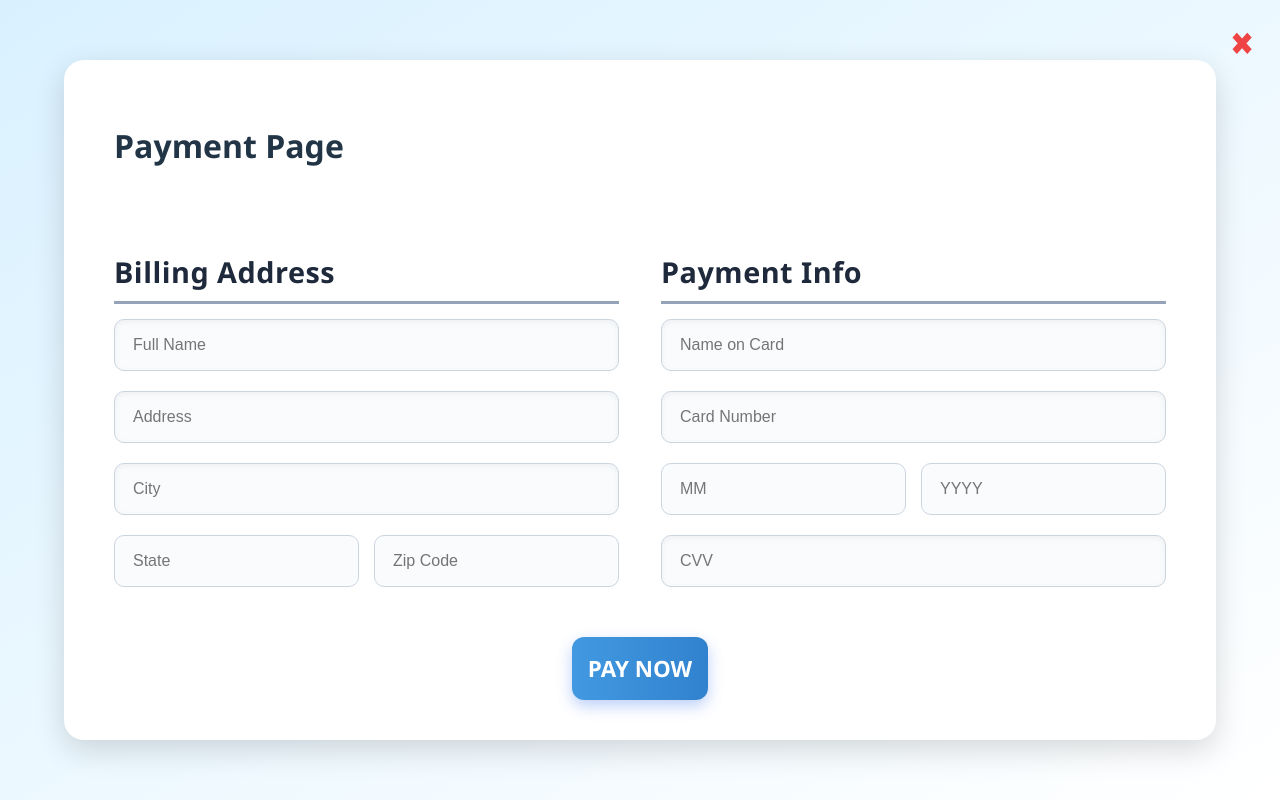
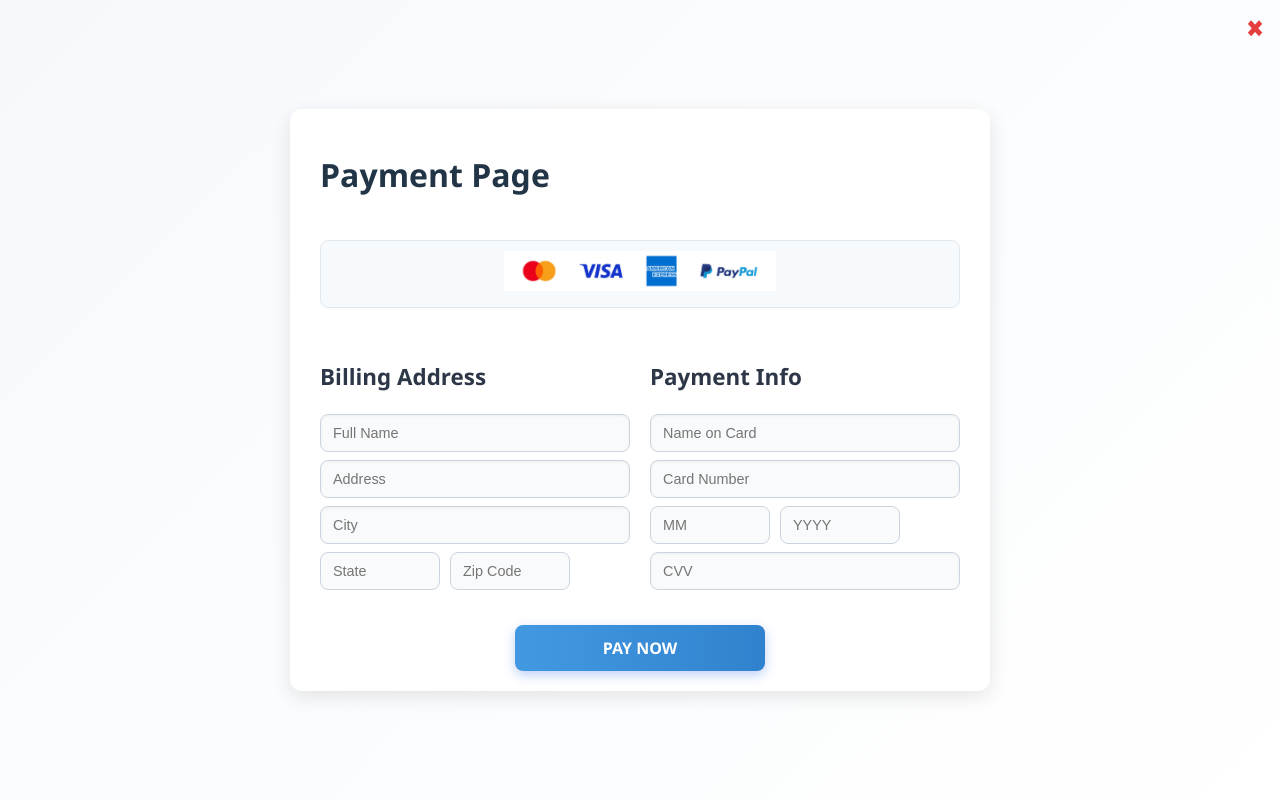
Before and after one commit to Kevyi/GroceryChain, a React (Vite) app in the folder Grocery Website/: page /payment in a window 1280 px wide. Built offline with nearby package versions, Linux system fonts and the light colour scheme; no server answers.

Commit message:
Added Loading and CreditCard

```diff
--- a/Grocery Website/src/pages/Payment.jsx
+++ b/Grocery Website/src/pages/Payment.jsx
@@ -16,6 +16,7 @@ export default function PaymentPage({ handlePayment, onClose, onPaymentSuccess }
     });
 
     const [paymentStatus, setPaymentStatus] = useState("");
+    const [isProcessing, setIsProcessing] = useState(false); // Spinner state
 
     const handleInputChange = (e) => {
         const { name, value } = e.target;
@@ -27,9 +28,13 @@ export default function PaymentPage({ handlePayment, onClose, onPaymentSuccess }
 
     const handleSubmit = async (e) => {
         e.preventDefault();
-        setPaymentStatus("Processing payment...");
+        setPaymentStatus("");
+        setIsProcessing(true); // Show spinner
 
+        // Simulate loading for 2 seconds before continuing
+        setTimeout(async () => {
             const success = await handlePayment(paymentDetails);
+            setIsProcessing(false); // Hide spinner after processing
 
             if (success) {
                 setPaymentStatus("Payment Successful! 🎉");
@@ -39,6 +44,7 @@ export default function PaymentPage({ handlePayment, onClose, onPaymentSuccess }
             } else {
                 setPaymentStatus("Error: Unable to process payment.");
             }
+        }, 2000);
     };
 
     return (
@@ -48,6 +54,14 @@ export default function PaymentPage({ handlePayment, onClose, onPaymentSuccess }
             </button>
             <form className={styles.paymentForm} onSubmit={handleSubmit}>
                 <h1 className={styles.pageTitle}>Payment Page</h1>
+                {/* Accepted Cards Image */}
+                <div className={styles.cardImageContainer}>
+                    <img
+                        src="/CreditCard.jpg" // Path to image in public folder
+                        alt="Accepted Credit Cards"
+                        className={styles.cardImage}
+                    />
+                </div>
                 <div className={styles.row}>
                     <div className={styles.column}>
                         <h3 className={styles.sectionTitle}>Billing Address</h3>
@@ -144,8 +158,8 @@ export default function PaymentPage({ handlePayment, onClose, onPaymentSuccess }
                         </div>
                     </div>
                 </div>
-                <button type="submit" className={styles.submitButton}>
-                    Pay Now
+                <button type="submit" className={styles.submitButton} disabled={isProcessing}>
+                    {isProcessing ? <div className={styles.spinner}></div> : "Pay Now"}
                 </button>
                 {paymentStatus && (
                     <p
--- a/Grocery Website/src/styles/paymentPage.module.css
+++ b/Grocery Website/src/styles/paymentPage.module.css
@@ -4,173 +4,188 @@
     left: 0;
     width: 100%;
     height: 100%;
-    background: linear-gradient(to bottom right, #d9f1ff, #ffffff);
+    background: linear-gradient(135deg, #f6f9fc, #ffffff);
     display: flex;
     justify-content: center;
     align-items: center;
     z-index: 1000;
     font-family: "Poppins", "Segoe UI", Tahoma, Geneva, Verdana, sans-serif;
     overflow-y: auto;
+    padding: 20px;
 }
 
 .paymentForm {
     background: #ffffff;
-    padding: 40px 50px;
-    border-radius: 20px;
-    box-shadow: 0 10px 30px rgba(0, 0, 0, 0.15);
-    max-width: 1200px; /* Increase max-width to prevent clipping */
-    width: 90%; /* Allow flexibility for smaller screens */
+    padding: 20px 30px;
+    border-radius: 12px;
+    box-shadow: 0 6px 20px rgba(0, 0, 0, 0.1);
+    max-width: 700px;
+    width: 90%;
     display: flex;
-    flex-direction: column; /* Stack items vertically */
-    gap: 30px;
-    overflow: visible; /* Ensure content isn't clipped */
+    flex-direction: column;
+    gap: 20px;
     position: relative;
 }
 
-
-.row {
-    display: flex;
-    justify-content: space-between; /* Space between left and right columns */
-    align-items: flex-start; /* Align items to the top */
-    gap: 40px; /* Add spacing between columns */
-    flex-wrap: nowrap; /* Prevent wrapping */
+.cardImageContainer {
+    text-align: center;
+    padding: 10px;
+    background-color: #f7fafc;
+    border-radius: 8px;
+    border: 1px solid #e2e8f0;
+    margin-bottom: 10px;
 }
 
-.leftColumn {
-    flex: 1; /* Take up equal space */
-    display: flex;
-    flex-direction: column;
-    gap: 25px;
-}
-
-.rightColumn {
-    flex: 1; /* Take up equal space */
-    display: flex;
-    flex-direction: column;
-    gap: 25px;
+.cardImage {
+    max-width: 100%;
+    height: auto;
+    max-height: 40px;
+    object-fit: contain;
 }
 
 .sectionTitle {
-    font-size: 1.8rem;
-    font-weight: 700;
-    color: #1e293b;
-    border-bottom: 3px solid #94a3b8;
-    padding-bottom: 8px;
-    letter-spacing: 0.5px;
+    font-size: 1.4rem;
+    font-weight: 600;
+    color: #2d3748;
+    margin-bottom: 8px;
+}
+
+.row {
+    display: grid;
+    grid-template-columns: repeat(auto-fit, minmax(240px, 1fr));
+    gap: 20px;
+}
+
+.column {
+    display: flex;
+    flex-direction: column;
+    gap: 12px;
 }
 
 .inputGroup {
     display: flex;
     flex-direction: column;
-    gap: 20px;
+    gap: 8px;
 }
 
 .input {
-    padding: 16px 18px;
-    font-size: 1rem;
+    padding: 10px 12px;
+    font-size: 0.9rem;
     border: 1px solid #cbd5e0;
-    border-radius: 10px;
-    background-color: #f9fbfd;
+    border-radius: 8px;
+    background-color: #f9fafb;
     transition: border-color 0.3s ease, box-shadow 0.3s ease;
-    box-shadow: inset 0 2px 6px rgba(0, 0, 0, 0.05);
+    box-shadow: inset 0 1px 3px rgba(0, 0, 0, 0.05);
 }
 
 .input:focus {
-    border-color: #2563eb;
-    background-color: #eef7ff;
-    box-shadow: 0 0 10px rgba(37, 99, 235, 0.4);
+    border-color: #3182ce;
+    background-color: #edf2f7;
+    box-shadow: 0 0 6px rgba(49, 130, 206, 0.3);
     outline: none;
 }
 
 .smallInputGroup {
     display: flex;
-    gap: 15px;
+    gap: 10px;
+    flex-wrap: wrap; /* Ensure fields adjust for smaller screens */
 }
 
 .smallInput {
     flex: 1;
-    padding: 16px 18px;
-    font-size: 1rem;
+    min-width: 80px; /* Ensures the fields don't shrink too much */
+    max-width: 120px; /* Prevents fields from being too wide */
+    padding: 10px 12px;
+    font-size: 0.9rem;
     border: 1px solid #cbd5e0;
-    border-radius: 10px;
-    background-color: #f9fbfd;
+    border-radius: 8px;
+    background-color: #f9fafb;
     transition: border-color 0.3s ease, box-shadow 0.3s ease;
 }
 
 .smallInput:focus {
-    border-color: #3b82f6;
-    background-color: #eef7ff;
-    box-shadow: 0 0 8px rgba(59, 130, 206, 0.4);
+    border-color: #2563eb;
+    box-shadow: 0 0 6px rgba(37, 99, 235, 0.3);
     outline: none;
 }
 
 .submitButton {
     background: linear-gradient(to right, #4299e1, #3182ce);
     color: #ffffff;
-    padding: 16px;
-    font-size: 1.4rem;
+    padding: 12px 0;
+    font-size: 1rem;
     font-weight: bold;
     border: none;
-    border-radius: 12px;
+    border-radius: 8px;
     cursor: pointer;
     transition: transform 0.2s ease, box-shadow 0.2s ease, background-color 0.3s ease;
-    margin-top: 20px;
+    margin-top: 15px;
     text-transform: uppercase;
-    align-self: center; /* Center horizontally */
     text-align: center;
-    box-shadow: 0 6px 15px rgba(37, 99, 235, 0.3);
+    width: 100%;
+    max-width: 250px;
+    align-self: center;
+    box-shadow: 0 4px 12px rgba(37, 99, 235, 0.3);
 }
 
 .submitButton:hover {
-    transform: translateY(-3px) scale(1.03);
-    box-shadow: 0 8px 20px rgba(37, 99, 235, 0.4);
-    background: linear-gradient(to right, #2b6cb0, #285e8e);
+    transform: translateY(-2px);
+    box-shadow: 0 8px 16px rgba(37, 99, 235, 0.4);
+    background: linear-gradient(to right, #2563eb, #2b6cb0);
 }
 
 .closeButton {
     position: absolute;
-    top: 20px;
-    right: 20px;
+    top: 10px;
+    right: 10px;
     background: transparent;
     border: none;
-    font-size: 2rem;
-    color: #ef4444;
+    font-size: 1.5rem;
+    color: #e53e3e;
     cursor: pointer;
     transition: color 0.2s ease, transform 0.2s ease;
 }
 
 .closeButton:hover {
-    color: #dc2626;
+    color: #c53030;
     transform: scale(1.1);
 }
 
 @media (max-width: 768px) {
     .paymentForm {
-        flex-direction: column;
-        padding: 30px;
-        gap: 20px;
+        padding: 20px;
     }
 
     .row {
-        flex-direction: column;
-        gap: 20px;
+        grid-template-columns: 1fr;
+        gap: 15px;
     }
 
     .submitButton {
-        font-size: 1.2rem;
-        padding: 14px;
+        font-size: 0.9rem;
+        padding: 10px;
+    }
+
+    .cardImage {
+        max-height: 30px;
     }
 }
 
-.cardImageContainer {
-    text-align: center;
-    margin-bottom: 20px; /* Space below the image */
+.spinner {
+    border: 4px solid rgba(0, 0, 0, 0.1);
+    width: 20px;
+    height: 20px;
+    border-radius: 50%;
+    border-left-color: #2563eb;
+    animation: spin 1s linear infinite;
+    margin: 0 auto;
 }
 
-.cardImage {
-    max-width: 100%; /* Responsive scaling */
-    max-height: 100px; /* Restrict height */
-    object-fit: contain; /* Maintain aspect ratio */
-    border: 1px solid #e2e8f0; /* Light border for aesthetics */
-    border-radius: 8px; /* Rounded corners for style */
+@keyframes spin {
+    0% {
+        transform: rotate(0deg);
+    }
+    100% {
+        transform: rotate(360deg);
+    }
 }
```
Also changed, not shown: Grocery Website/public/CreditCard.jpg (added), Grocery Website/src/styles/shoppingCart.module.css (line endings or trailing spaces). Lines whose indentation alone changed are shown as unchanged.
